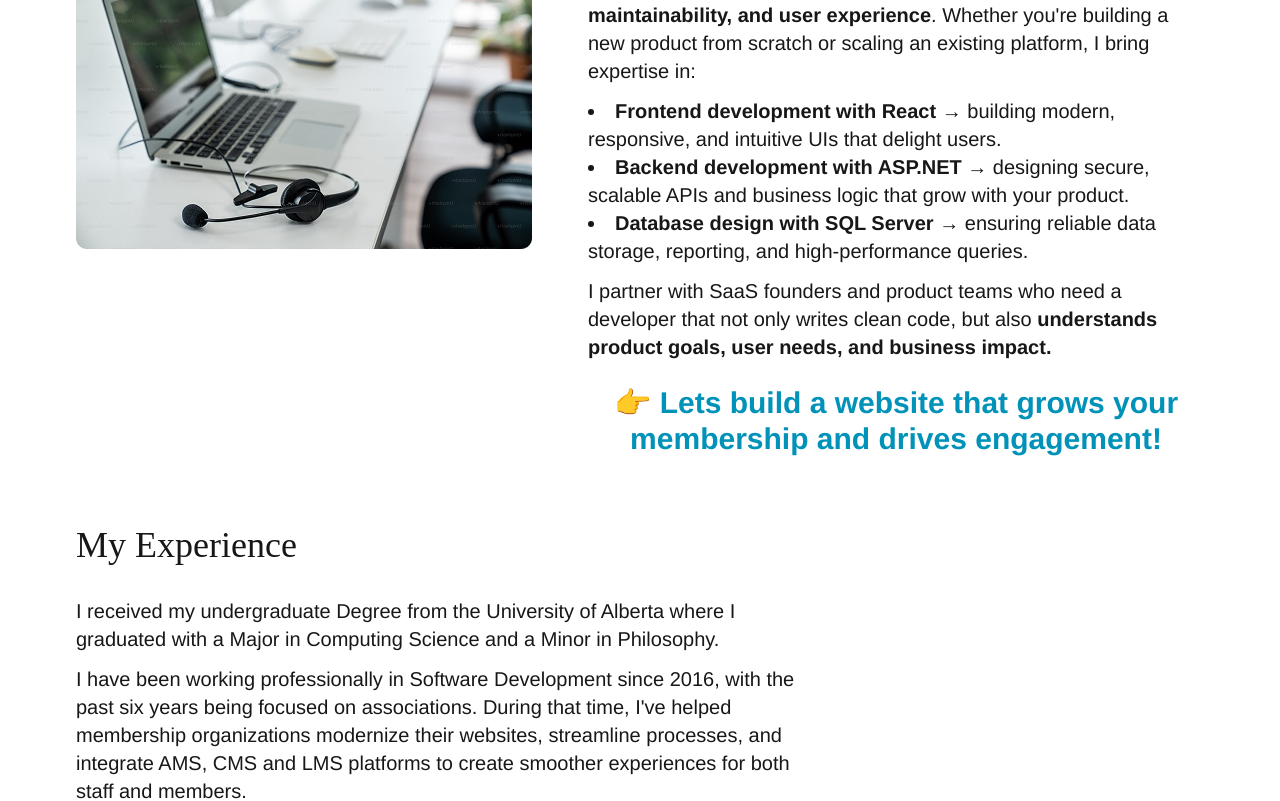
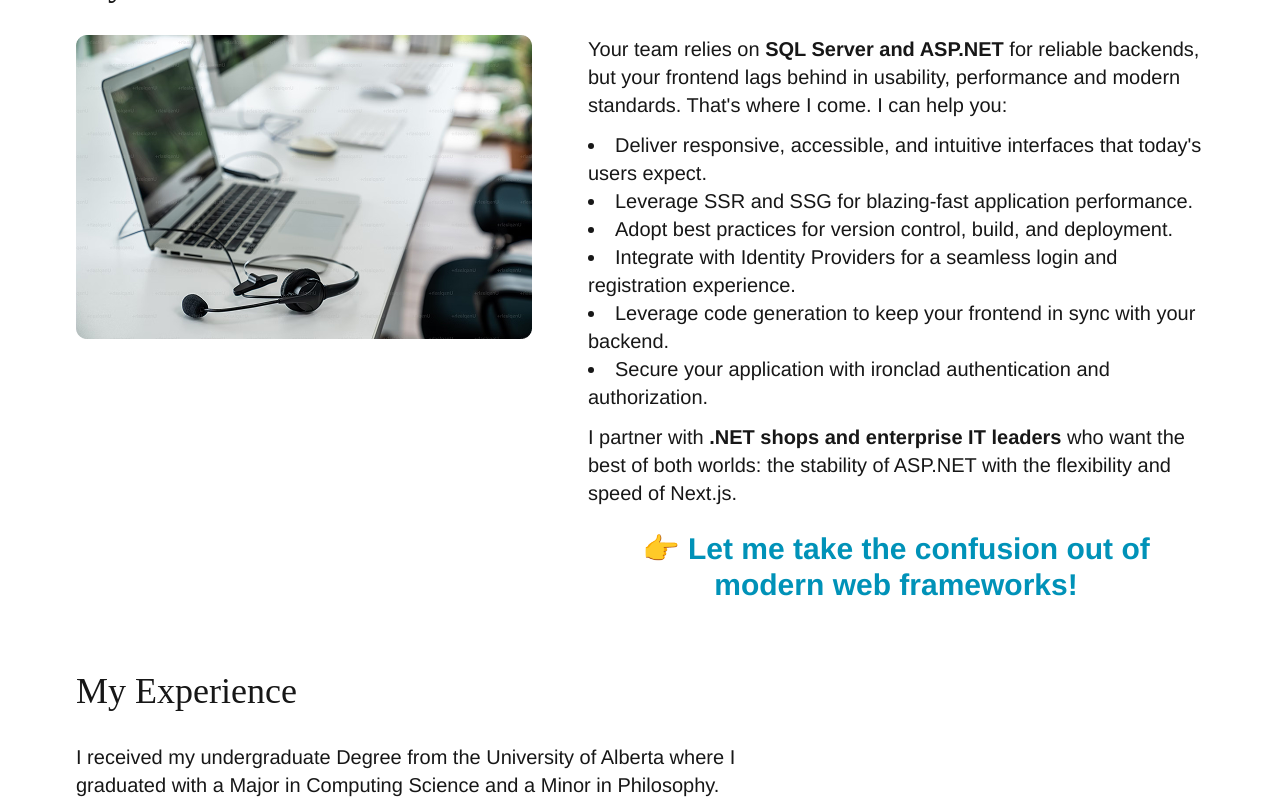
Before and after one commit to Midnight-Sky-Software-Solutions/joeljca-v3, a Next.js app: page / in a window 1280 px wide. Shown: the part 500-1301 px from the top of the page. Built offline with nearby package versions, Linux system fonts and the light colour scheme; a web font is replaced by a local one.

Commit message:
New marketing

```diff
--- a/app/experience.tsx
+++ b/app/experience.tsx
@@ -11,8 +11,8 @@ export default function Experience() {
               I received my undergraduate Degree from the University of Alberta where I graduated with a Major in Computing Science and a Minor in Philosophy.
             </p>
             <p>
-              I have been working professionally in Software Development since 2016, with the past six years being focused on associations.
-              During that time, I&apos;ve helped membership organizations modernize their websites, streamline processes, and integrate AMS, CMS and LMS platforms to create smoother experiences for both staff and members.
+              I have been working professionally in Software Development since 2016, focusing on the .NET ecosystem.
+              During this time, I&apos;ve helped enterprise organizations modernize their websites, streamline processes, and integrate CRM platforms to create smoother end user experiences.
             </p>
           </div>
         </div>
--- a/app/hero.tsx
+++ b/app/hero.tsx
@@ -14,7 +14,7 @@ export default function Hero() {
         >
           <h2 className="text-white text-3xl font-serif text-center">Hi, I&apos;m Joel 👋</h2>
           <p className="text-white text-2xl mt-10">
-            I help SaaS companies build robust web applications with React, ASP.NET and SQL Server.
+            I help .NET shops build modern frontends in Next.js.
           </p>
         </motion.div>
         <div>
--- a/app/services.tsx
+++ b/app/services.tsx
@@ -23,21 +23,24 @@ export default function Services() {
             className="grow text-xl space-y-3"
           >
             <p>
-              With nearly a decade of professional development experience, I specialize in creating software that balances <strong>performance, maintainability, and user experience</strong>. Whether you&apos;re building a new product from scratch or scaling an existing platform, I bring expertise in:
+              Your team relies on <strong>SQL Server and ASP.NET</strong> for reliable backends, but your frontend lags behind in usability, performance and modern standards. That&apos;s where I come. I can help you:
             </p>
             <ul className="list-disc list-inside">
-              <li><strong>Frontend development with React</strong> → building modern, responsive, and intuitive UIs that delight users.</li>
-              <li><strong>Backend development with ASP.NET</strong> → designing secure, scalable APIs and business logic that grow with your product.</li>
-              <li><strong>Database design with SQL Server</strong> → ensuring reliable data storage, reporting, and high-performance queries.</li>
+              <li>Deliver responsive, accessible, and intuitive interfaces that today&apos;s users expect.</li>
+              <li>Leverage SSR and SSG for blazing-fast application performance.</li>
+              <li>Adopt best practices for version control, build, and deployment.</li>
+              <li>Integrate with Identity Providers for a seamless login and registration experience.</li>
+              <li>Leverage code generation to keep your frontend in sync with your backend.</li>
+              <li>Secure your application with ironclad authentication and authorization.</li>
             </ul>
-            <p>I partner with SaaS founders and product teams who need a developer that not only writes clean code, but also <strong>understands product goals, user needs, and business impact.</strong></p>
+            <p>I partner with <strong>.NET shops and enterprise IT leaders</strong> who want the best of both worlds: the stability of ASP.NET with the flexibility and speed of Next.js.</p>
             <motion.div
               initial={{ scale: 0 }}
               whileInView={{ scale: 1 }}
               viewport={{ once: true }}
             >
               <p className="text-center text-cyan-600 font-bold py-3 text-3xl">
-                <Link href="/contact">👉 Lets build a website that grows your membership and drives engagement!</Link>
+                <Link href="/contact">👉 Let me take the confusion out of modern web frameworks!</Link>
               </p>
             </motion.div>
           </div>
```
